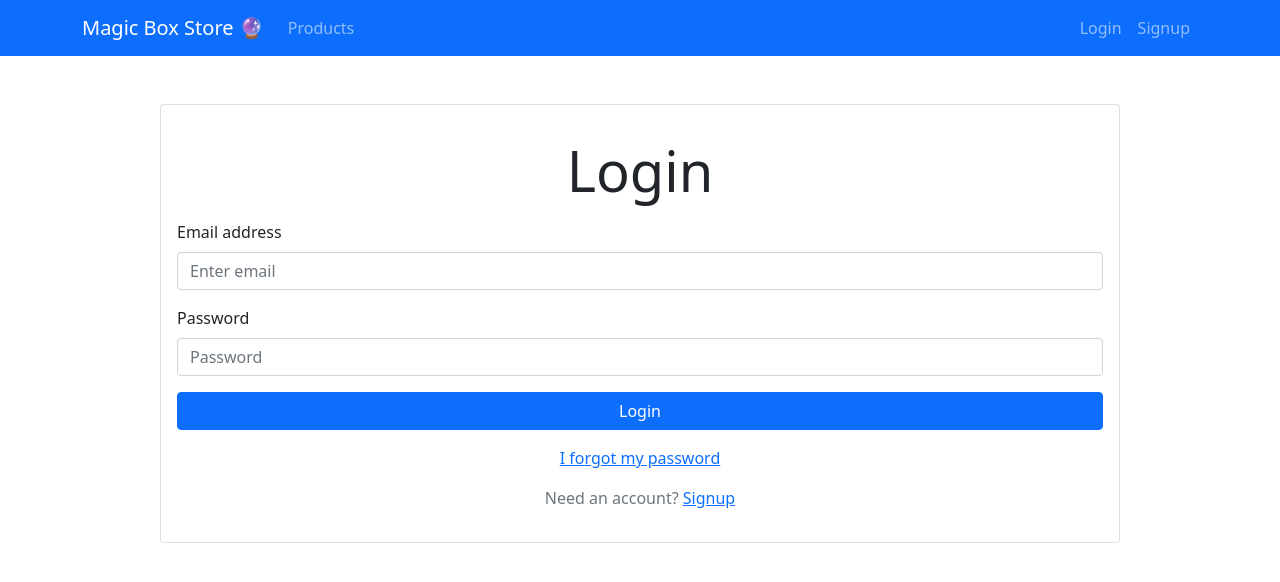
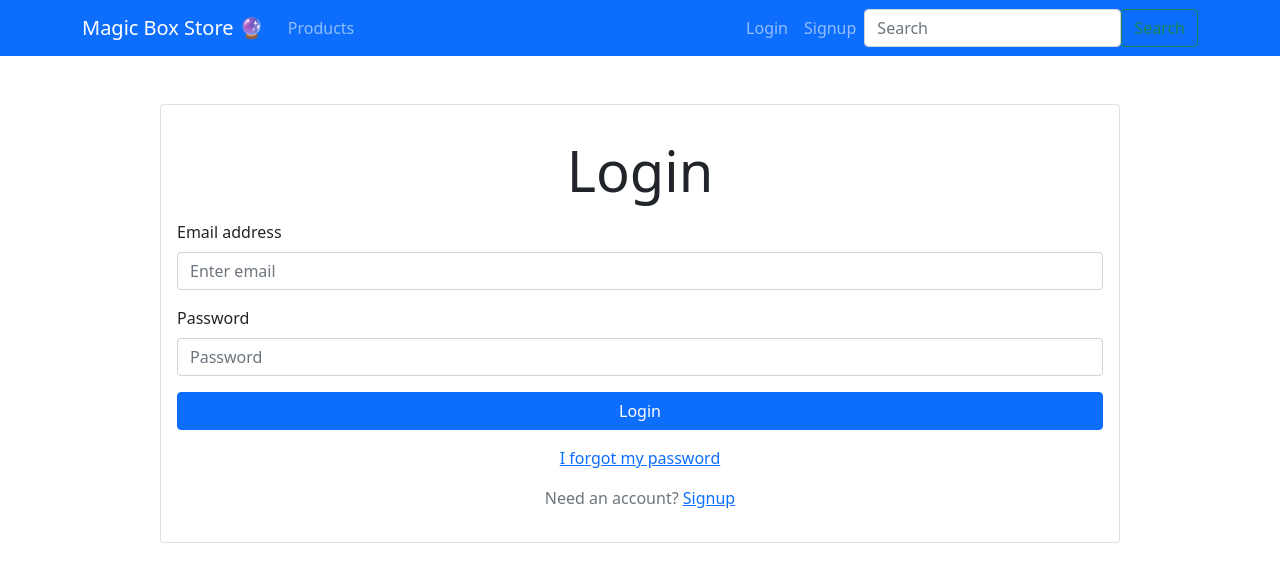
Before and after one commit to ja60c/ecommerce-prueba, a React (Create React App) app: page /login in a window 1280 px wide. Shown: the top 582 px of the page. Built offline with nearby package versions, Linux system fonts and the light colour scheme; no server answers; the HTML template or start-up script is replaced by a standard one.

Commit message:
Agregando botón de búsqueda a navbar

```diff
--- a/src/components/NavigationBar.js
+++ b/src/components/NavigationBar.js
@@ -1,5 +1,5 @@
 import { useState } from 'react';
-import { Container, Nav, Navbar } from 'react-bootstrap';
+import { Button, Container, Form, FormControl, Image, Nav, Navbar  } from 'react-bootstrap';
 import { Link, useHistory } from 'react-router-dom';
 import { useAuth } from '../context/authContext';
 
@@ -30,24 +30,33 @@ function NavigationBar() {
             <Navbar.Collapse id="basic-navbar-nav">
             <Nav className="me-auto">
             <Nav.Link as={ Link } to="/">Products</Nav.Link>
-            {
-                currentUser
-                ? <Nav.Link as={ Link } to="/profile">Profile</Nav.Link>
-                : ''
-            }
             </Nav>
             <Nav className="ms-auto">
             {
                 currentUser
-                ? <Navbar.Text className="">Signed in as: {currentUser.email}</Navbar.Text>
+                ? <Navbar.Text className="">Hello, <Link to="/profile">{currentUser.displayName}</Link>!</Navbar.Text>
                 : <Nav.Link as={ Link } to="/login">Login</Nav.Link>
             }
+            {/* {
+                !loading && currentUser.photoURL && <div style={{ width: '50px', height: '50px', margin: '0 auto'}}>
+                <Image style={{ objectFit: 'cover', objectPosition: 'center'}} className="w-100 h-100 border border-2 border-secondary p-1" src={ currentUser.photoURL } roundedCircle />
+                </div>
+            } */}
             {
                 currentUser
                 ? <Nav.Link as={ Link } to="/login" onClick={ handleLogout }>Logout</Nav.Link>
                 : <Nav.Link as={ Link } to="/signup">Signup</Nav.Link>
             }
             </Nav>
+            <Form className="d-flex vw-20">
+                <FormControl
+                type="search"
+                placeholder="Search"
+                className="me-auto"
+                aria-label="Search"
+                />
+                <Button variant="outline-success">Search</Button>
+            </Form>
             </Navbar.Collapse>
         </Container>
         </Navbar>
```
